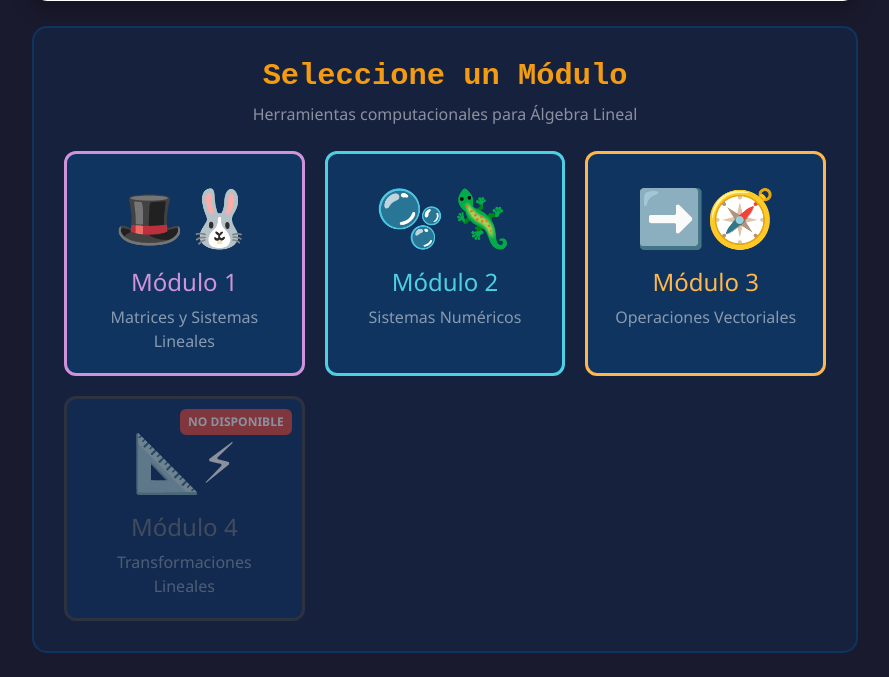
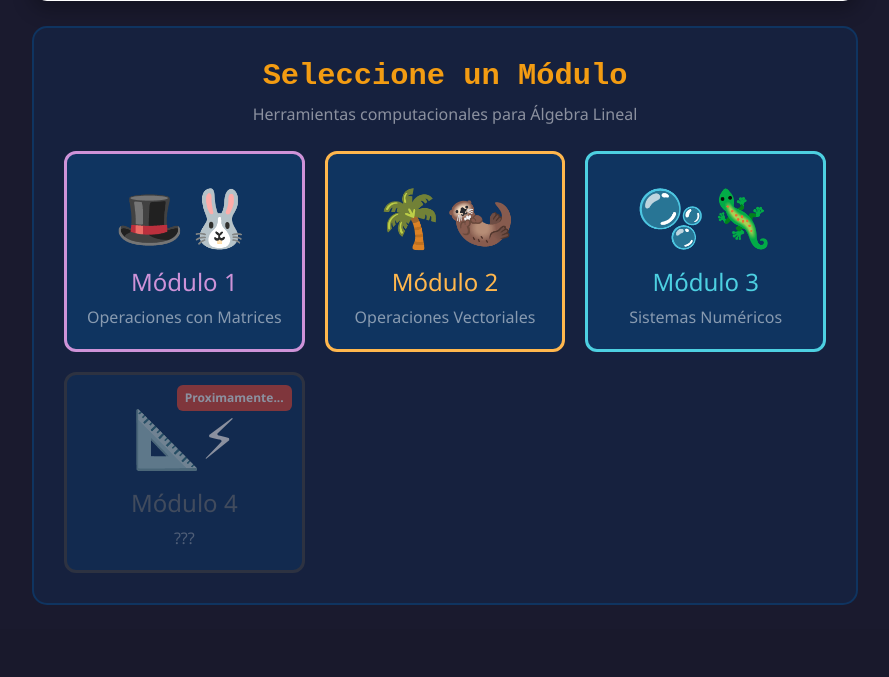
Before and after one commit to gomcarrillo-ux/CalculadoraZoo, a Flask app: page / in a window 1280 px wide. Shown: the part 570-1247 px from the top of the page, without its empty margins (195-1084 px from the left). After the commit the page ends 1175 px from the top, so only its background shows below. Run offline with Flask 3, Linux system fonts and the light colour scheme.

Commit message:
ajustes finales

```diff
--- a/templates/menu.html
+++ b/templates/menu.html
@@ -68,29 +68,29 @@
                 <a href="/matrices" class="module-card" style="border-color: #ce93d8;">
                     <div class="emoji-big">🎩🐰</div>
                     <h4 style="color: #ce93d8;">Módulo 1</h4>
-                    <p class="mb-0 text-white-50">Matrices y Sistemas Lineales</p>
+                    <p class="mb-0 text-white-50">Operaciones con Matrices </p>
                 </a>
 
-                <!-- MÓDULO 2: SISTEMAS NUMÉRICOS -->
+                <!-- MÓDULO 2: VECTORES -->
+                <a href="/vectores" class="module-card" style="border-color: #ffb74d;">
+                    <div class="emoji-big">🌴🦦</div>
+                    <h4 style="color: #ffb74d;">Módulo 2</h4>
+                    <p class="mb-0 text-white-50">Operaciones Vectoriales</p>
+                </a>
+
+                <!-- MÓDULO 3: SISTEMAS NUMÉRICOS -->
                 <a href="/sistemas" class="module-card" style="border-color: #4dd0e1;">
                     <div class="emoji-big">🫧🦎</div>
-                    <h4 style="color: #4dd0e1;">Módulo 2</h4>
+                    <h4 style="color: #4dd0e1;">Módulo 3</h4>
                     <p class="mb-0 text-white-50">Sistemas Numéricos</p>
-                </a>
-
-                <!-- MÓDULO 3: VECTORES -->
-                <a href="/vectores" class="module-card" style="border-color: #ffb74d;">
-                    <div class="emoji-big">➡️🧭</div>
-                    <h4 style="color: #ffb74d;">Módulo 3</h4>
-                    <p class="mb-0 text-white-50">Operaciones Vectoriales</p>
                 </a>
 
                 <!-- MÓDULO 4 (BLOQUEADO) -->
                 <div class="module-card locked">
-                    <span class="badge-locked">NO DISPONIBLE</span>
+                    <span class="badge-locked">Proximamente...</span>
                     <div class="emoji-big">📐⚡</div>
                     <h4 class="text-secondary">Módulo 4</h4>
-                    <p class="mb-0 text-white-50">Transformaciones Lineales</p>
+                    <p class="mb-0 text-white-50">???</p>
                 </div>
 
             </div>
```
Also changed, not shown: templates/vectores.html (+6 -6 lines), main.py (renamed from app.py), static/capi.gif (added), static/capid.png (added), static/capii.png (added), static/capiw.gif (added).
